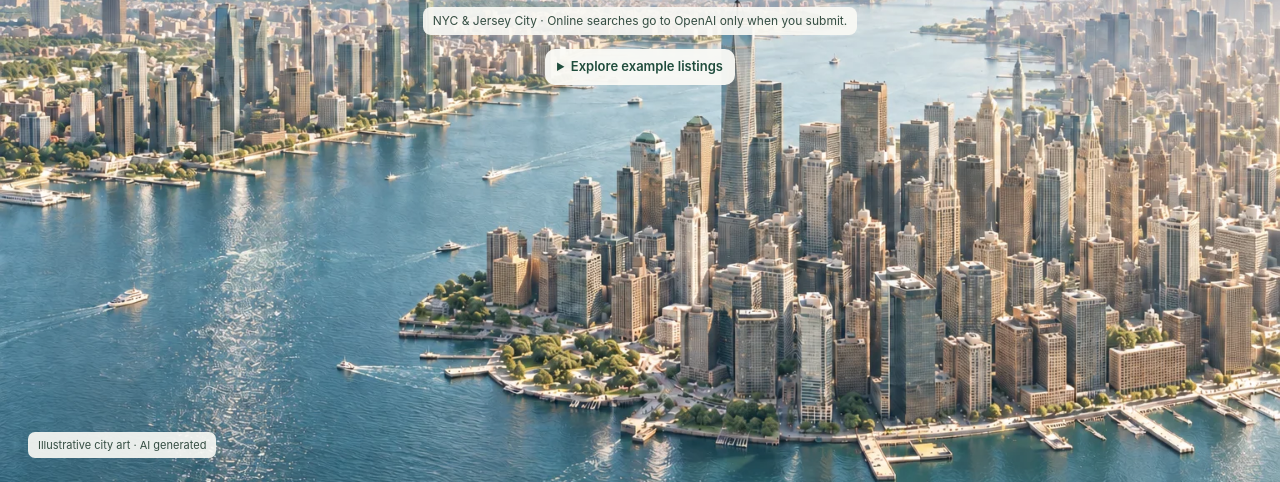
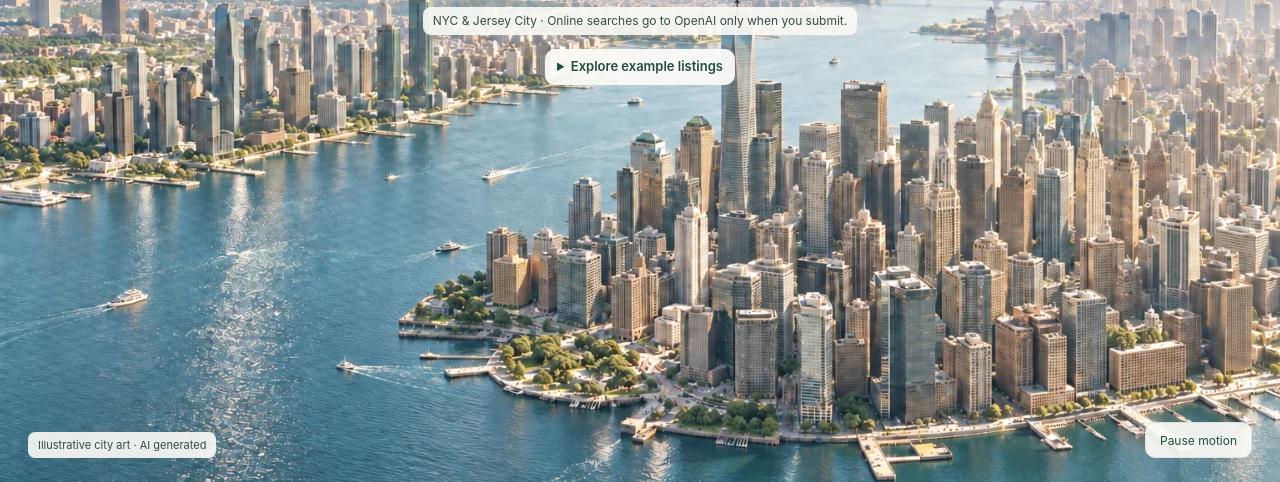
Before and after one commit to anipotts/astra-nyc, a website built with Vite: page index.html in a window 1280 px wide. Shown: the part 318-800 px from the top of the page. Built offline with nearby package versions, Linux system fonts and the light colour scheme; animation ran at ten frames a second; files whose address does not match are found by name.

Commit message:
Animate approved landing artwork with local motion controls

```diff
--- a/index.html
+++ b/index.html
@@ -8,6 +8,7 @@
     <link rel="stylesheet" href="/src/style.css" />
     <link rel="stylesheet" href="/src/shell.css" />
     <link rel="stylesheet" href="/src/desktop.css" />
+    <link rel="stylesheet" href="/src/landing-motion.css" />
     <link
       rel="icon"
       type="image/png"
@@ -185,6 +186,8 @@
         <small id="collapsed-model-status">Illustrative model</small>
       </aside>
       <section id="viewport" aria-label="Interactive 3D home preview">
+        <canvas id="landing-motion" aria-hidden="true" hidden></canvas>
+        <button id="landing-motion-toggle" type="button" hidden>Pause motion</button>
         <section id="entry-stage" aria-labelledby="entry-title">
           <p class="entry-eyebrow">A new way to find home</p>
           <h1 id="entry-title">
@@ -661,5 +664,6 @@
       </section>
     </main>
     <script type="module" src="/src/main.js"></script>
+    <script type="module" src="/src/landing-motion.js"></script>
   </body>
 </html>
--- /dev/null
+++ b/src/landing-motion.css
@@ -0,0 +1,33 @@
+#landing-motion {
+  position: absolute;
+  inset: 0;
+  width: 100%;
+  height: 100%;
+  pointer-events: none;
+  z-index: 0;
+}
+#landing-motion-toggle {
+  position: absolute;
+  z-index: 22;
+  right: 28px;
+  bottom: 24px;
+  min-height: 36px;
+  padding: 8px 14px;
+  color: var(--green);
+  background: #fafaf6ed;
+  border: 1px solid #dce2df;
+  border-radius: 10px;
+  font-size: 12px;
+}
+#landing-motion[hidden],
+#landing-motion-toggle[hidden],
+body:not(.empty-state) #landing-motion,
+body:not(.empty-state) #landing-motion-toggle {
+  display: none !important;
+}
+@media (prefers-reduced-motion: reduce) {
+  #landing-motion,
+  #landing-motion-toggle {
+    display: none !important;
+  }
+}
--- /dev/null
+++ b/src/landing-motion.js
@@ -0,0 +1,184 @@
+// Decorative motion of the approved artwork; never a map or listing renderer.
+const canvas = document.querySelector('#landing-motion');
+const toggle = document.querySelector('#landing-motion-toggle');
+const entry = document.querySelector('#entry-stage');
+const surface = document.querySelector('#viewport');
+const reduced = matchMedia('(prefers-reduced-motion: reduce)');
+
+const vertexSource = `
+attribute vec2 position;
+varying vec2 uv;
+void main() {
+  uv = position * 0.5 + 0.5;
+  gl_Position = vec4(position, 0.0, 1.0);
+}`;
+const fragmentSource = `
+precision mediump float;
+uniform sampler2D artwork;
+uniform vec2 crop;
+uniform float time;
+varying vec2 uv;
+void main() {
+  // Gentle periodic drift; a single rigid transform preserves every building.
+  float phase = time * 0.07;
+  float zoom = 1.0 + 0.007 * (1.0 - cos(phase));
+  vec2 p = (uv - 0.5) * crop / zoom + 0.5;
+  p.x += (zoom - 1.0) * 0.12 * sin(phase);
+  vec3 color = texture2D(artwork, p).rgb;
+  float y = 1.0 - p.y;
+  // A conservative corridor in this illustration's open water, feathered at
+  // its edges and gated by blue/green color. No facade or shoreline warping.
+  float left = mix(0.36, -0.05, smoothstep(0.50, 0.76, y));
+  float right = mix(0.45, 0.30, smoothstep(0.52, 0.80, y));
+  right += 0.15 * smoothstep(0.88, 1.0, y);
+  float water = smoothstep(left, left + 0.035, p.x)
+    * (1.0 - smoothstep(right - 0.035, right, p.x))
+    * smoothstep(0.51, 0.57, y)
+    * smoothstep(0.035, 0.10, color.b - color.r)
+    * smoothstep(0.025, 0.07, color.g - color.r);
+  float ripple = sin(p.y * 530.0 + p.x * 65.0 + time * 0.65)
+    * sin(p.x * 290.0 - time * 0.43);
+  color += water * ripple * 0.018 * min(time * 0.3, 1.0);
+  gl_FragColor = vec4(color, 1.0);
+}`;
+
+let gl, program, texture, buffer, cropUniform, timeUniform;
+let loading = false, ready = false, failed = false, paused = false;
+let frame = 0, previous = 0, elapsed = 0, lastDraw = 0;
+let image;
+
+function onLanding() {
+  return document.body.classList.contains('empty-state');
+}
+function focusedInput() {
+  return entry.contains(document.activeElement)
+    && document.activeElement.matches('input, textarea, select');
+}
+function running() {
+  return ready && !failed && !paused && !reduced.matches
+    && onLanding() && !document.hidden && !focusedInput();
+}
+function stop() {
+  cancelAnimationFrame(frame);
+  frame = 0;
+  previous = 0;
+}
+function fail() {
+  failed = true;
+  ready = false;
+  stop();
+  canvas.hidden = true;
+  toggle.hidden = true;
+  canvas.dataset.motionState = 'unavailable';
+}
+function compile(type, source) {
+  const shader = gl.createShader(type);
+  gl.shaderSource(shader, source);
+  gl.compileShader(shader);
+  return shader;
+}
+function draw() {
+  if (!ready || !onLanding() || reduced.matches) return;
+  const {width, height} = surface.getBoundingClientRect();
+  if (!width || !height) return;
+  // Cap the backing store at the source's useful resolution, even on Retina.
+  const ratio = Math.min(devicePixelRatio, 2, 2048 / width, 1536 / height);
+  const w = Math.round(width * ratio), h = Math.round(height * ratio);
+  if (canvas.width !== w || canvas.height !== h) {
+    canvas.width = w;
+    canvas.height = h;
+    gl.viewport(0, 0, w, h);
+  }
+  const scale = Math.max(width / image.width, height / image.height);
+  gl.uniform2f(cropUniform, width / (image.width * scale), height / (image.height * scale));
+  gl.uniform1f(timeUniform, elapsed);
+  gl.drawArrays(gl.TRIANGLES, 0, 6);
+  canvas.hidden = false;
+}
+function tick(now) {
+  frame = 0;
+  if (!running()) return sync();
+  if (previous) elapsed += Math.min((now - previous) / 1000, 0.1);
+  previous = now;
+  // Thirty draws per second are ample for this deliberately slow background.
+  if (now - lastDraw >= 1000 / 30) {
+    draw();
+    lastDraw = now;
+  }
+  frame = requestAnimationFrame(tick);
+}
+function sync() {
+  if (onLanding() && !reduced.matches && !ready && !loading && !failed) init();
+  if (!ready || failed) return;
+  toggle.hidden = !onLanding() || reduced.matches;
+  toggle.textContent = paused ? 'Play motion' : 'Pause motion';
+  canvas.hidden = !onLanding() || reduced.matches;
+  canvas.dataset.motionState = reduced.matches ? 'reduced'
+    : !onLanding() ? 'inactive'
+    : document.hidden ? 'hidden'
+    : paused ? 'paused' : focusedInput() ? 'input' : 'playing';
+  if (running()) {
+    if (!frame) frame = requestAnimationFrame(tick);
+  } else {
+    stop();
+    draw();
+  }
+}
+function init() {
+  loading = true;
+  try {
+    gl = canvas.getContext('webgl', {alpha: false, antialias: false, depth: false,
+      stencil: false, powerPreference: 'low-power'});
+    if (!gl) return fail();
+    program = gl.createProgram();
+    const vertex = compile(gl.VERTEX_SHADER, vertexSource);
+    const fragment = compile(gl.FRAGMENT_SHADER, fragmentSource);
+    gl.attachShader(program, vertex);
+    gl.attachShader(program, fragment);
+    gl.linkProgram(program);
+    gl.deleteShader(vertex);
+    gl.deleteShader(fragment);
+    if (!gl.getProgramParameter(program, gl.LINK_STATUS)) return fail();
+    gl.useProgram(program);
+    buffer = gl.createBuffer();
+    gl.bindBuffer(gl.ARRAY_BUFFER, buffer);
+    gl.bufferData(gl.ARRAY_BUFFER, new Float32Array([-1,-1,1,-1,-1,1,-1,1,1,-1,1,1]), gl.STATIC_DRAW);
+    const position = gl.getAttribLocation(program, 'position');
+    gl.enableVertexAttribArray(position);
+    gl.vertexAttribPointer(position, 2, gl.FLOAT, false, 0, 0);
+    cropUniform = gl.getUniformLocation(program, 'crop');
+    timeUniform = gl.getUniformLocation(program, 'time');
+    texture = gl.createTexture();
+    gl.bindTexture(gl.TEXTURE_2D, texture);
+    gl.texParameteri(gl.TEXTURE_2D, gl.TEXTURE_MIN_FILTER, gl.LINEAR);
+    gl.texParameteri(gl.TEXTURE_2D, gl.TEXTURE_MAG_FILTER, gl.LINEAR);
+    gl.texParameteri(gl.TEXTURE_2D, gl.TEXTURE_WRAP_S, gl.CLAMP_TO_EDGE);
+    gl.texParameteri(gl.TEXTURE_2D, gl.TEXTURE_WRAP_T, gl.CLAMP_TO_EDGE);
+    gl.pixelStorei(gl.UNPACK_FLIP_Y_WEBGL, true);
+    image = new Image();
+    image.onload = () => {
+      if (failed) return;
+      try {
+        gl.texImage2D(gl.TEXTURE_2D, 0, gl.RGB, gl.RGB, gl.UNSIGNED_BYTE, image);
+        if (gl.getError() !== gl.NO_ERROR) return fail();
+        ready = true;
+        loading = false;
+        draw();
+        sync();
+      } catch { fail(); }
+    };
+    image.onerror = fail;
+    image.src = '/hudson-daylight-illustration.webp';
+  } catch { fail(); }
+}
+
+toggle.addEventListener('click', () => { paused = !paused; sync(); });
+entry.addEventListener('focusin', sync);
+entry.addEventListener('focusout', () => queueMicrotask(sync));
+document.addEventListener('visibilitychange', sync);
+reduced.addEventListener('change', sync);
+new MutationObserver(sync).observe(document.body, {attributes: true, attributeFilter: ['class']});
+new ResizeObserver(() => { draw(); sync(); }).observe(surface);
+canvas.addEventListener('webglcontextlost', fail);
+// A GPU failure keeps the CSS poster. It never blocks intake or starts retries.
+sync();
```
Also changed, not shown: BUILD_LOG.md (+6 -0 lines), README.md.
